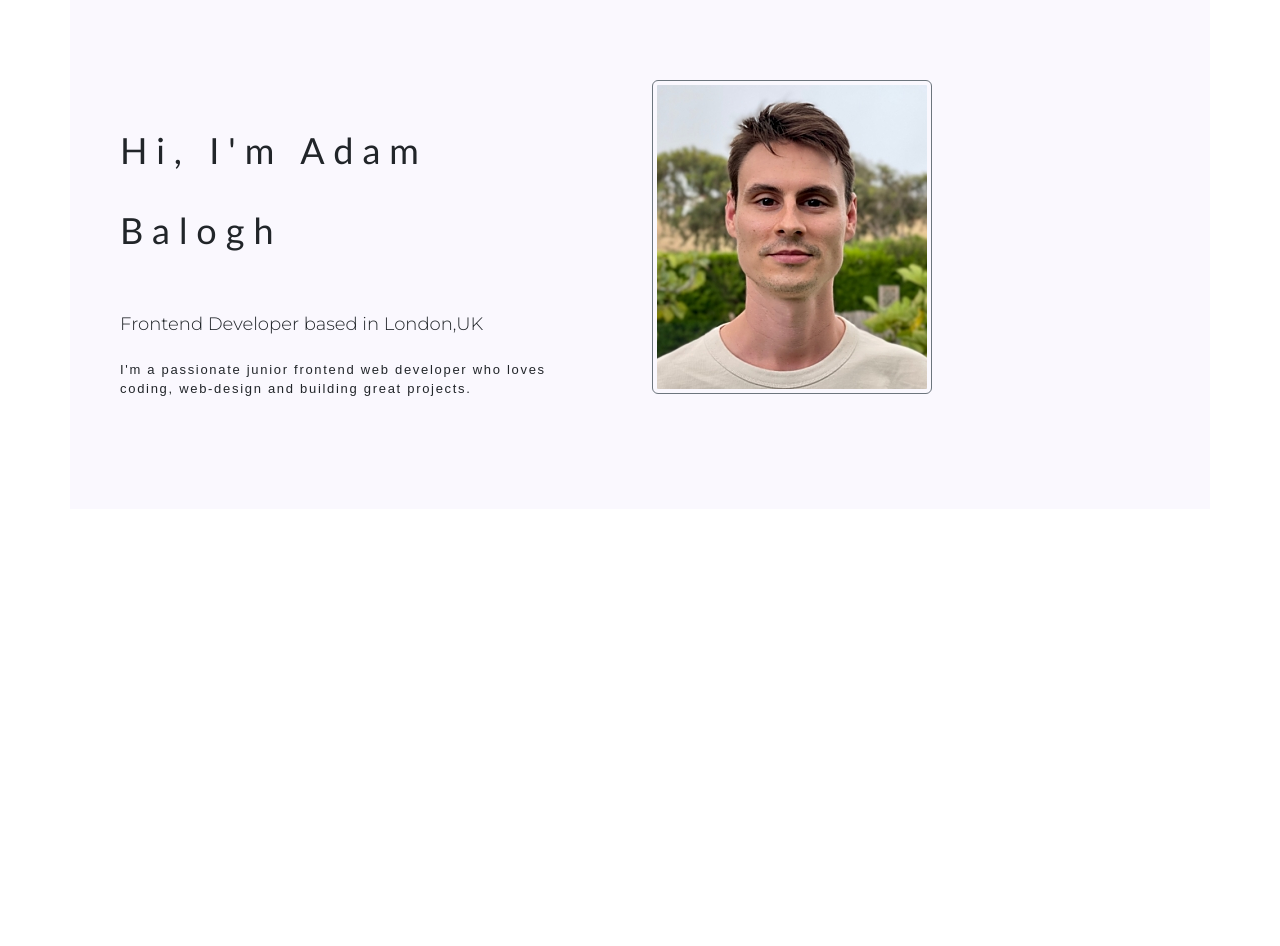
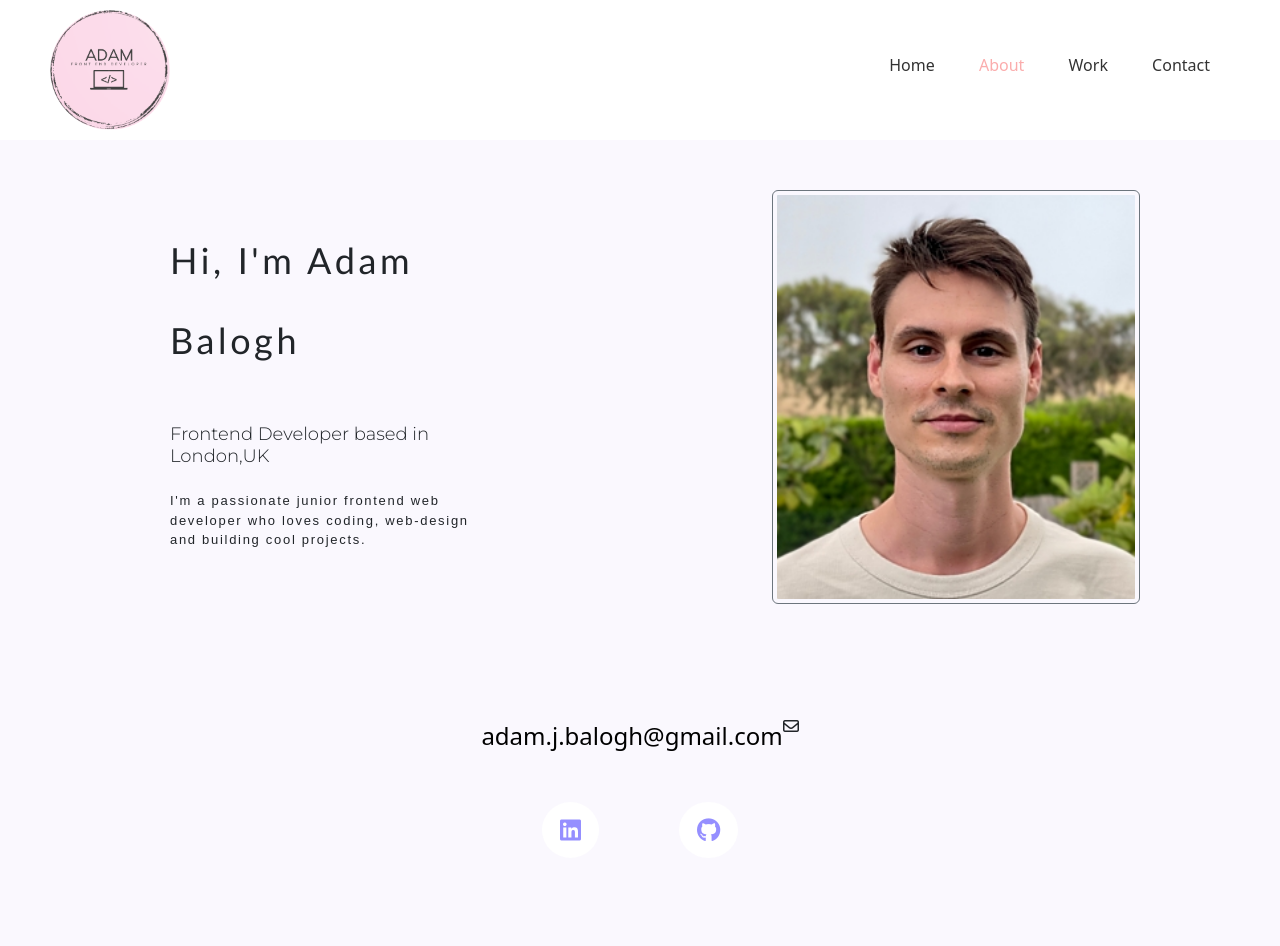
Before and after one commit to admbalogh/Homework-Project, a plain HTML site: page about.html in a window 1280 px wide. Before the commit the page ends 800 px from the top, so only its background shows below. Drawn offline with nearby package versions, Linux system fonts and the light colour scheme.

Commit message:
SEO
Added contact and header elements to my pages and made them SEO friendly

```diff
--- a/about.html
+++ b/about.html
@@ -4,6 +4,10 @@
     <meta charset="UTF-8" />
     <meta http-equiv="X-UA-Compatible" content="IE=edge" />
     <meta name="viewport" content="width=device-width, initial-scale=1.0" />
+    <meta
+      name="description"
+      content="Adam Balogh is a front-end developer engineer based in United Kingdom, London. Junior front-end developer , website engineer.  "
+    />
     <link rel="preconnect" href="https://fonts.googleapis.com" />
     <link rel="preconnect" href="https://fonts.gstatic.com" crossorigin />
     <script
@@ -28,29 +32,74 @@
 
     <link rel="stylesheet" href="project style/style.css" />
 
-    <title>About</title>
+    <title>Front-end developer - About Adam</title>
   </head>
   <body>
+    <div class="container-header">
+      <nav class="d-flex justify-content-between">
+        <a href="/" title="Homepage Logo"
+          ><img
+            src="/project images/logo.png "
+            class="logo"
+            alt=" Project Logo "
+        /></a>
+        <ul>
+          <li><a href="/" title="Homepage">Home</a></li>
+          <li class="active">
+            <a href="/about.html" title="About Adam">About</a>
+          </li>
+          <li><a href="/work.html" title="Adam's workpage">Work</a></li>
+          <li><a href="/contact.html" title="Contact Adam">Contact</a></li>
+        </ul>
+      </nav>
+    </div>
     <div class="content-container container">
       <div class="row">
-        <div class="col-lg-6">
+        <div class="col-lg-6 d-flex justify-content-center">
           <div class="content">
             <h1 class="mb-4">Hi, I'm Adam Balogh</h1>
             <h2 class="mb-4">Frontend Developer based in London,UK</h2>
             <p class="mb-4">
               I'm a passionate junior frontend web developer who loves coding,
-              web-design and building great projects.
+              web-design and building cool projects.
             </p>
           </div>
         </div>
-        <div class="col-lg-6">
+        <div class="col-lg-6 d-flex justify-content-center">
           <img
             src="/project images/adam.jpg"
-            alt=""
+            alt="About me portrait"
             class="img-fluid p-1 rounded-2 border border-secondary"
           />
         </div>
       </div>
     </div>
+    <footer>
+      <div class="d-flex justify-content-center mb-5 mt-4">
+        <a
+          href="mailto:adam.j.balogh@gmail.com"
+          class="email-link"
+          title="Email Adam"
+          >adam.j.balogh@gmail.com</a
+        >
+        <i class="fa-regular fa-envelope fa-bounce"></i>
+      </div>
+      <div class="social-links d-flex justify-content-center mb-5">
+        <a
+          href="https://www.linkedin.com/in/adam-balogh-041081118/"
+          target="_blank"
+          title="LinkedIn Profile"
+        >
+          <i class="fa-brands fa-linkedin"></i>
+        </a>
+        <a
+          href="https://github.com/admbalogh"
+          target="_blank"
+          title="GitHub Profile"
+        >
+          <i class="fa-brands fa-github"></i
+        ></a>
+      </div>
+    </footer>
   </body>
 </html>
--- a/project style/style.css
+++ b/project style/style.css
@@ -46,7 +46,7 @@ nav li.active a {
   transition: all 200ms ease-in-out;
 }
 .container-header {
-  margin: 0 80px;
+  margin: 0 40px;
 }
 .logo {
   max-height: 120px;
@@ -63,12 +63,13 @@ nav li.active a {
   margin: 0 auto;
 }
 .content-container {
-  padding: 80px 20px;
+  max-width: inherit;
+  padding: 50px 20px;
   background: var(--secondary-color);
 }
 
 .content-container h1 {
-  letter-spacing: 0.25em;
+  letter-spacing: 0.1em;
   font-size: 54px;
   line-height: 80px;
   font-family: "Gill Sans", "Gill Sans MT", Calibri, "Trebuchet MS", sans-serif;
@@ -79,7 +80,7 @@ nav li.active a {
   font-weight: 300;
 }
 .content {
-  margin: 30px;
+  margin: 30px 150px;
 }
 .content h1 {
   padding-bottom: 20px;
@@ -173,12 +174,12 @@ footer .email-link:hover {
   padding: 10px 18px;
   border-radius: 50%;
   margin: 0 40px;
-  font-size: 30px;
+  font-size: 24px;
 }
 .social-links a:hover {
   text-decoration: none;
   transition: ease-in-out 250ms;
-  font-size: 30px;
+  font-size: 24px;
   color: #0966c2;
   cursor: pointer;
 }
```
Also changed, not shown: contact.html (+41 -16 lines), index.html (+16 -15 lines), work.html (+66 -8 lines), project images/weatherapp.png (deleted), project images/wheaterapp.png (added), 2 other files.
